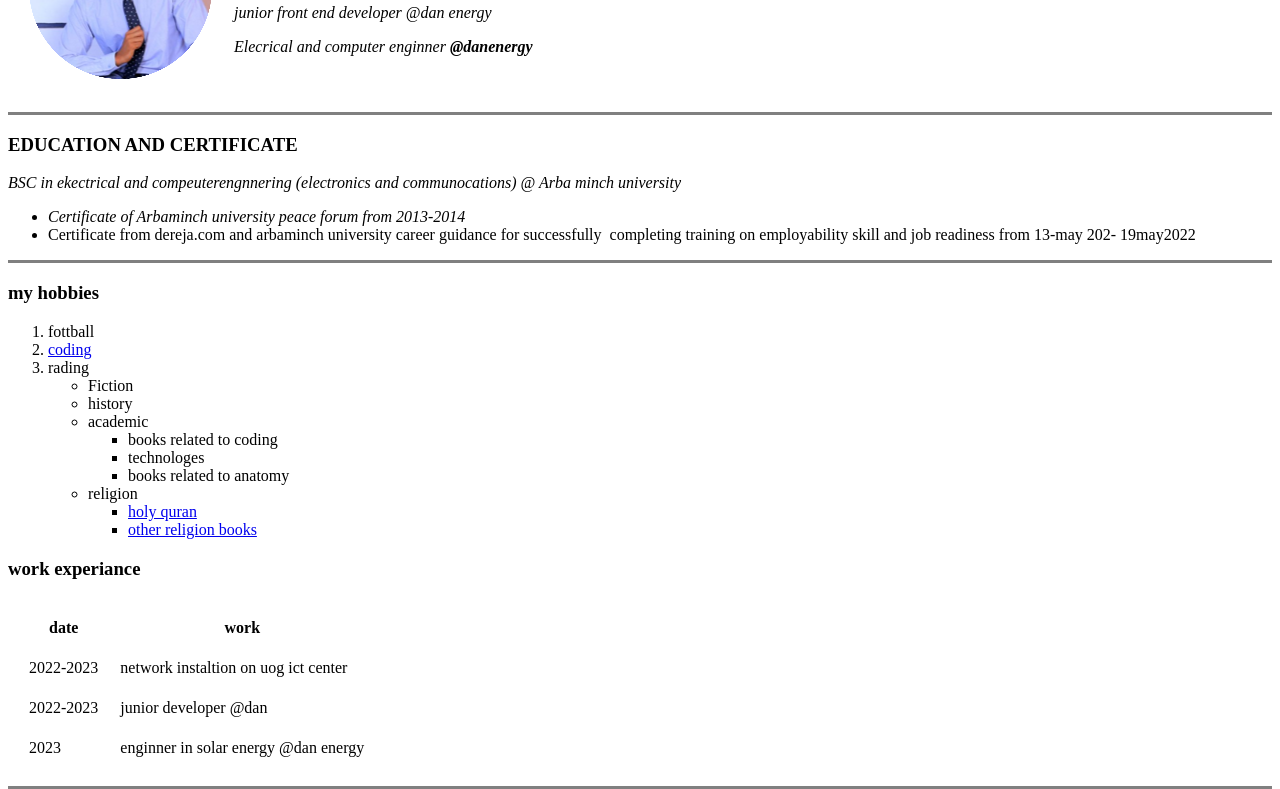
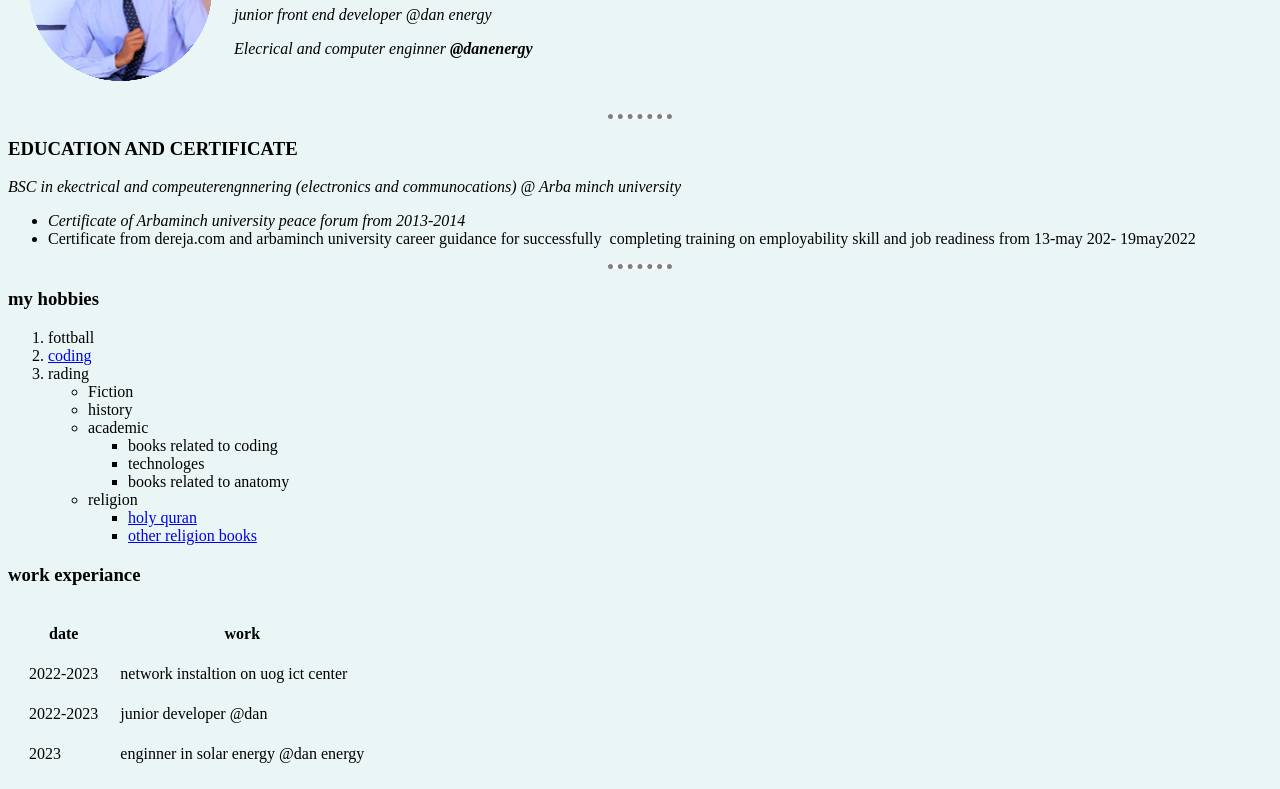
Before and after one commit to Anwar121212/Anwar-neba, a plain HTML site: page index.html in a window 1280 px wide. Shown: the part 144-933 px from the top of the page. Drawn offline with Linux system fonts and the light colour scheme.

Commit message:
Add  initial website files

```diff
--- a/index.html
+++ b/index.html
@@ -3,7 +3,7 @@
     <head>
         <meta charset="utf-8">
         <title>oumi global company site</title>
-       <link rel="stylesheet" href="styles.css/style.css">
+       <link rel="stylesheet" href="dud.css">
     </head>
     <body>
         <hr size="3" noshade="">
```
